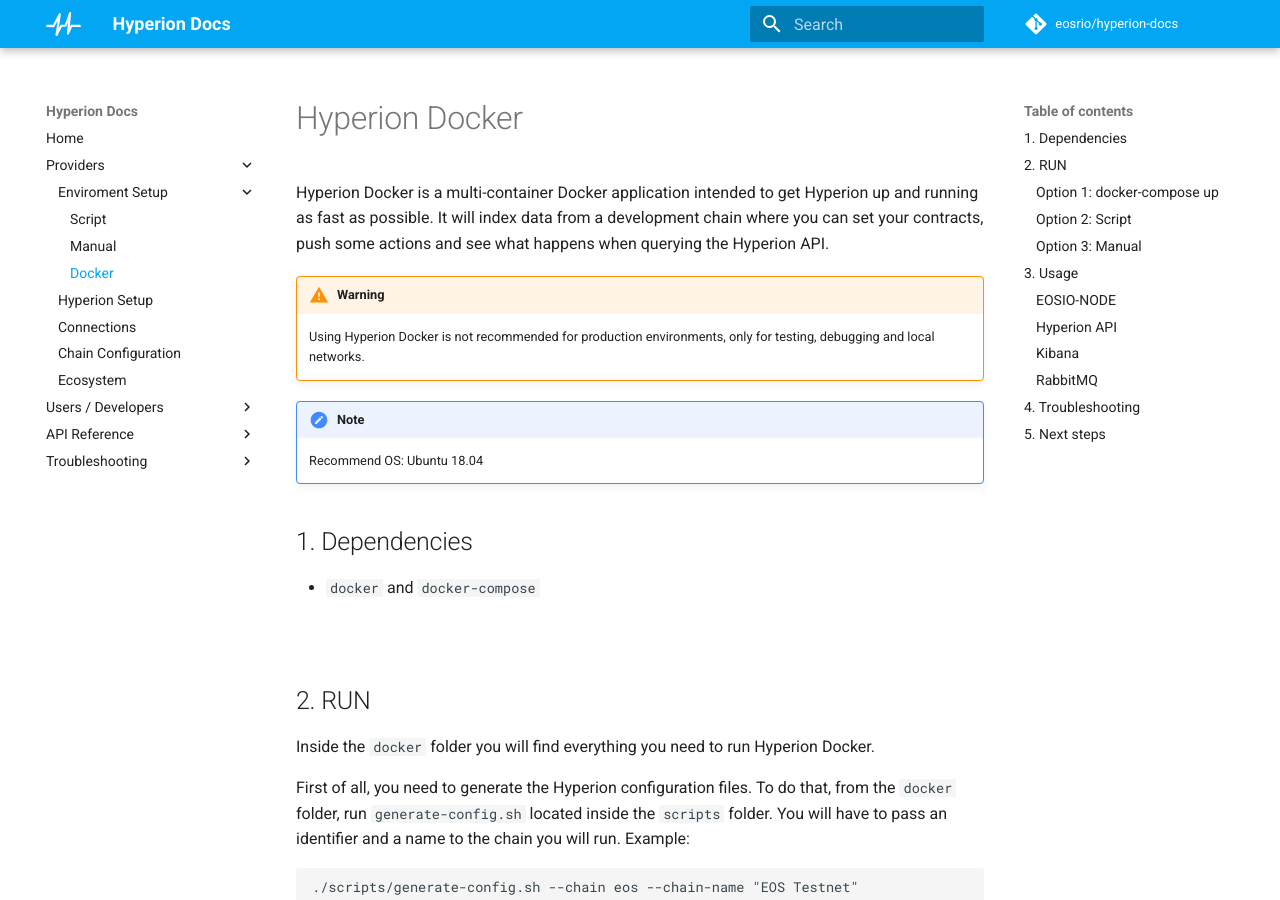
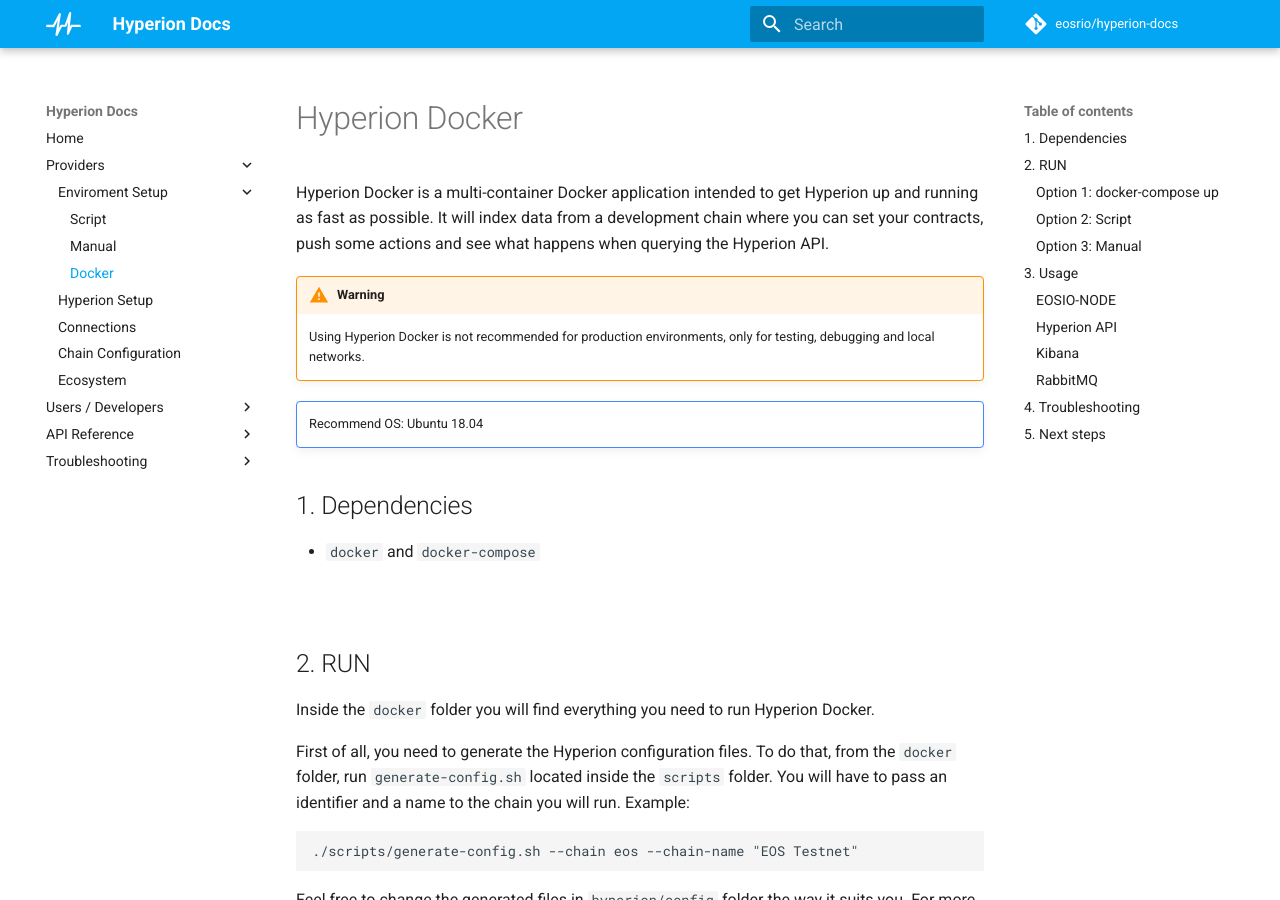
Before and after one commit to eosrio/hyperion-docs, an MkDocs documentation site: the page built from docs/docker.md, in a window 1280 px wide and 900 px high. Built offline with MkDocs 1.6.1 and Material for MkDocs 9.7.7, drawn with Linux system fonts in a browser that asks for light colours; comment, search, counter and statistics services are not loaded.

Commit message:
Docker documentation updated

```diff
--- a/docs/docker.md
+++ b/docs/docker.md
@@ -4,7 +4,7 @@
 !!! warning
     Using Hyperion Docker is not recommended for production environments, only for testing, debugging and local networks.
 
-!!! note
+!!! attention ""
     Recommend OS: Ubuntu 18.04
 
 ## 1. Dependencies
```
